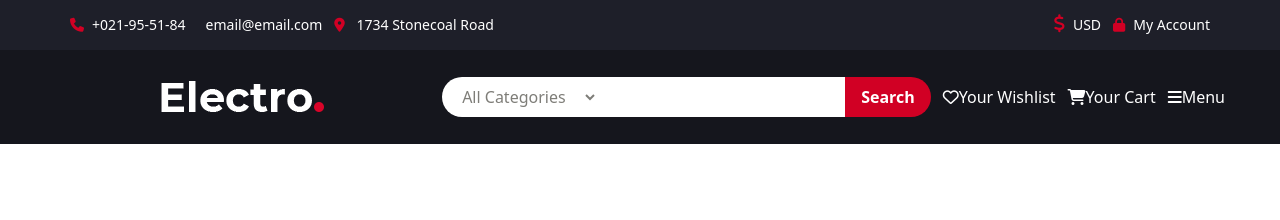
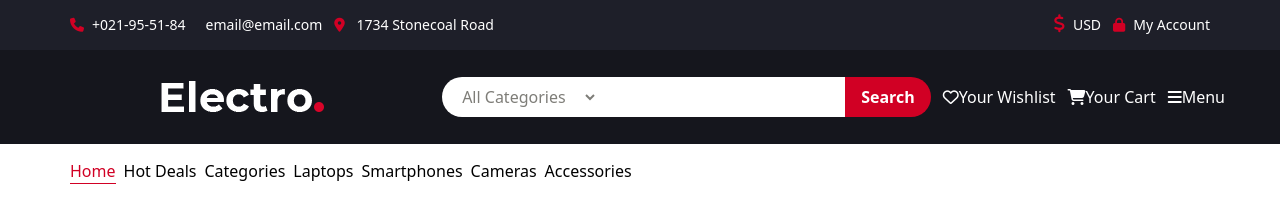
Before and after one commit to sadigzadeamina07/final-js-project, a website: page index.html in a window 1280 px wide. Drawn offline with Linux system fonts and the light colour scheme.

Commit message:
added deskopt   menu

```diff
--- a/index.html
+++ b/index.html
@@ -12,13 +12,13 @@
           .container{width:1170px;}
 }
 </style>
-<body>
+<body class="bg-white">
     <header>
         <div class="bg-[#1E1F29]">
         <div class="container mx-auto">
 
    <div class=" text-sm flex flex-wrap justify-between text-white p-[15px]  ">
-            <ul class="flex gap-3">
+            <ul class="flex gap-3 flex-wrap">
                 <li><i class="fa-solid fa-phone text-[#d10024]"></i><a href="tel:+021-95-51-84" class="ml-2 hover:text-[#d10024]">+021-95-51-84</a></li>
                 <li><i class="fa-light fa-envelope text-[#d10024]" ></i><a href="" class="ml-2 hover:text-[#d10024]"> email@email.com</a></li>
                 <li><i class="fa-solid fa-location-dot text-[#d10024]"></i><a href="" class="ml-2 hover:text-[#d10024]"> 1734 Stonecoal Road</a></li>
@@ -33,7 +33,7 @@
              </div>
     <div class=" bg-[#15161D]">
     <div class="container mx-auto">
-            <div class=" flex flex-wrap  gap-3 py-3">
+            <div class=" flex  gap-3 py-3">
         <img src="img/logo.png" alt="" class="m-auto" />
 <div class="flex justify-center items-center text-white py-2">
            <select name="" id="" class="text-[#7e7d78] rounded-l-[30px] bg-white py-2 px-4">
@@ -41,7 +41,7 @@
     <option value="">Category 01</option>
     <option value="">Category 02</option>
 </select>
-<input type="text" placeholder="Search here" class="bg-white p-2"/>
+<input type="text" placeholder="Search here" class="bg-white  p-2"/>
             <button class=" h-10 p-2  bg-[#D10024] font-semibold rounded-r-[30px] py-2 px-4">Search</button>
 
 </div>
@@ -57,10 +57,17 @@
     </div>
     </div>
 
-
-
-        </div>
-
+<div class="container mx-auto">
+    <ul class="flex gap-2  p-[15px]  flex-wrap" >
+        <li class=" border-b border-[#D10024] text-[#D10024]"><a href="">Home</a></li>
+        <li class="hover:text-[#D10024]"><a href="">Hot Deals</a></li>
+        <li class="hover:text-[#D10024]"><a href="">Categories</a></li>
+        <li class="hover:text-[#D10024]"> <a href="">Laptops</a></li>
+        <li class="hover:text-[#D10024]"> <a href="">Smartphones</a></li>
+        <li class="hover:text-[#D10024]"><a href="">Cameras</a></li>
+        <li class="hover:text-[#D10024]"><a href="">Accessories</a></li>
+    </ul>
+</div>
     </header>
 </body>
 
--- a/package.json
+++ b/package.json
@@ -1,6 +1,8 @@
 {
   "dependencies": {
-    "@tailwindcss/cli": "^4.1.17",
+    "@tailwindcss/cli": "^4.1.17"
+  },
+  "devDependencies": {
     "tailwindcss": "^4.1.17"
   }
 }
```
Also changed, not shown: src/output.css, 1 other file.
